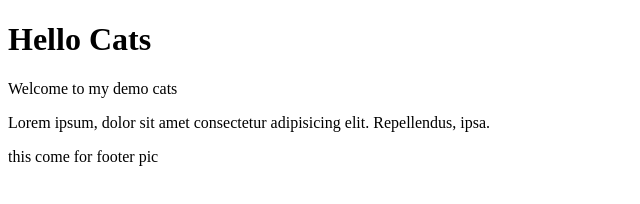
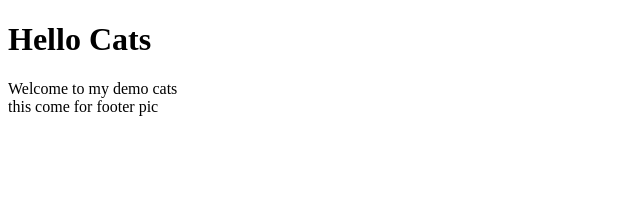
Before and after one commit to mjahanseir/democats, a plain HTML site: page index.html in a window 1280 px wide. Shown: the whole page, without its empty margins (0-640 px from the left). Drawn offline with Linux system fonts and the light colour scheme.

Commit message:
Remove lorem ipsum text from index.html
Removed placeholder text from the main content.

```diff
--- a/index.html
+++ b/index.html
@@ -9,7 +9,6 @@
 
     <h1>Hello Cats</h1>
     Welcome to my demo cats
-    <p>Lorem ipsum, dolor sit amet consectetur adipisicing elit. Repellendus, ipsa.</p>
 
 <footer>
     this come for footer pic
```
